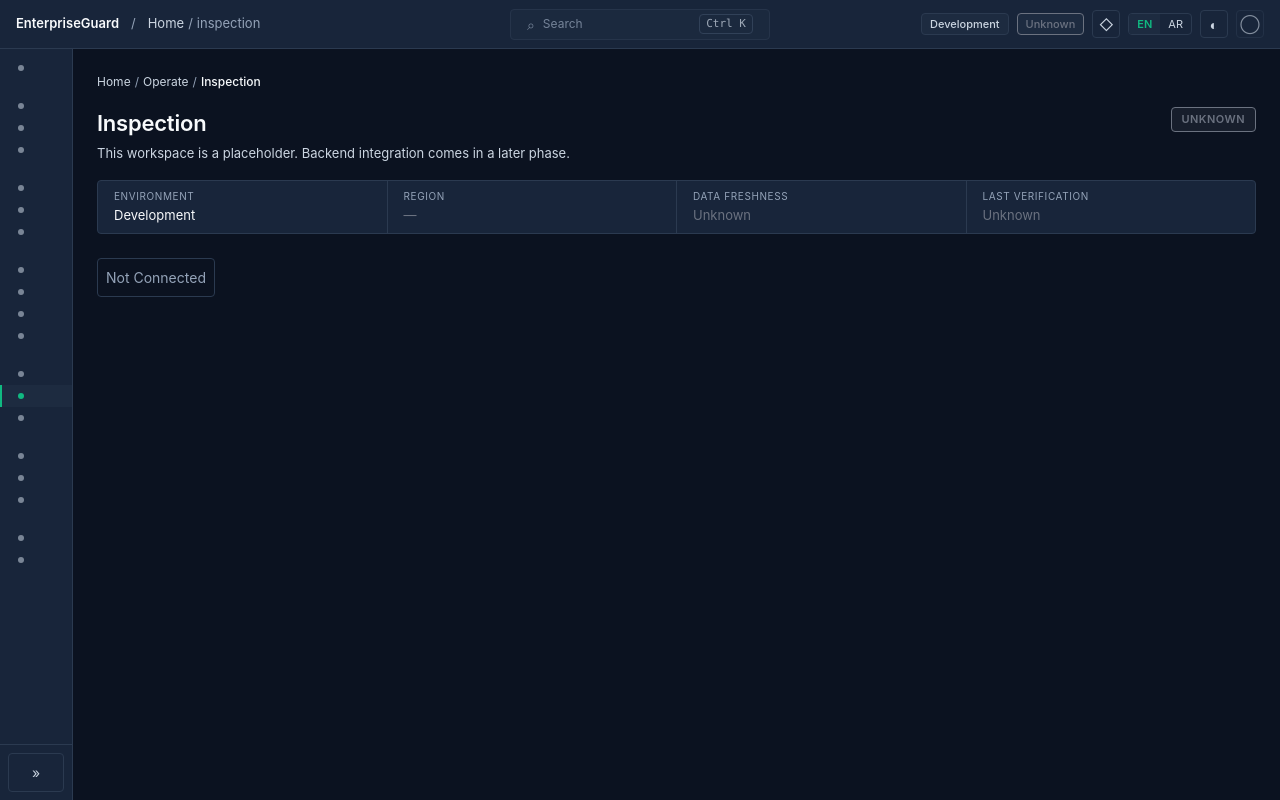
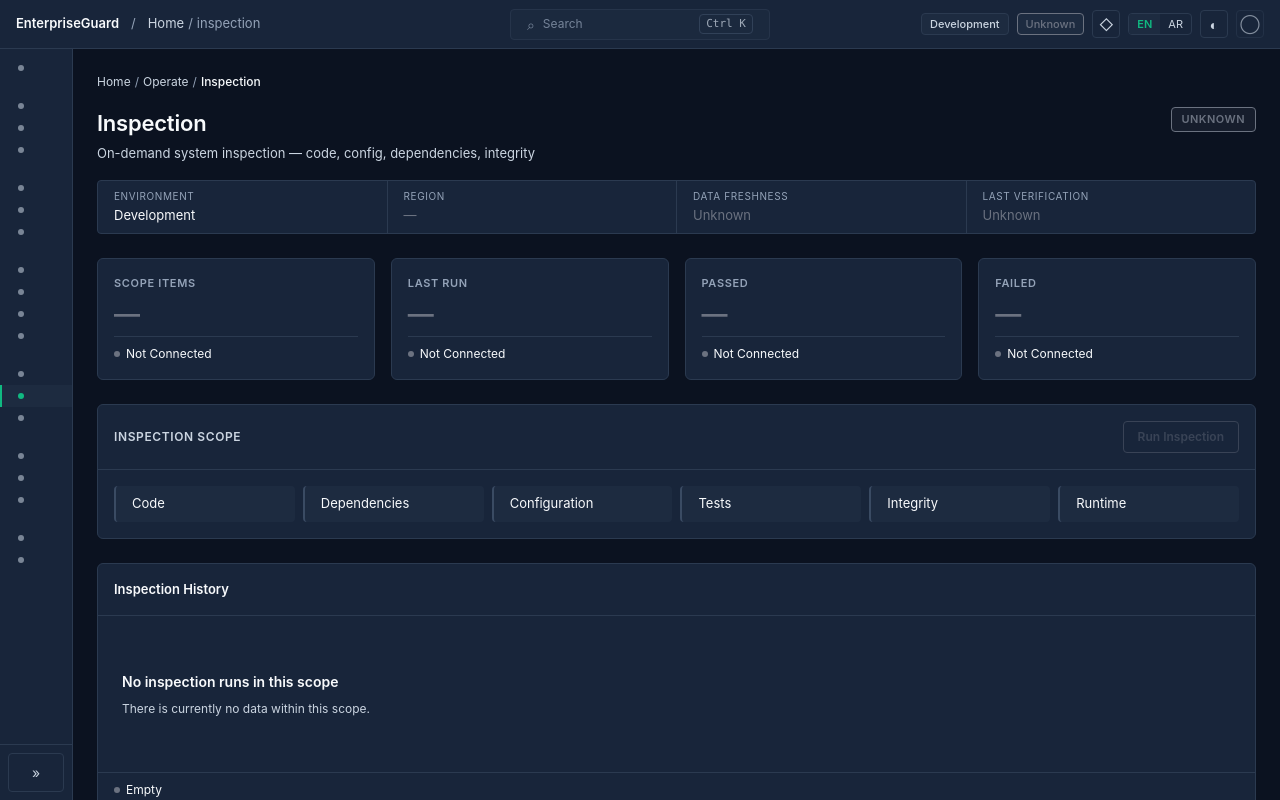
Before and after one commit to Bashar100-A/EnterpriseGuard, a React (Vite) app in the folder frontend/: page /inspection in a window 1280 px wide. Built offline with nearby package versions, Linux system fonts and the light colour scheme.

Commit message:
UI-01.G.6: add Inspection page

```diff
--- a/frontend/src/app/router.tsx
+++ b/frontend/src/app/router.tsx
@@ -15,6 +15,7 @@ import { ThreatPage } from '../features/threat'
 import { PoliciesPage } from '../features/policies'
 import { ApprovalsPage } from '../features/approvals'
 import { ManifestsPage } from '../features/manifests'
+import { InspectionPage } from '../features/inspection'
 
 export interface RouteSpec {
   path: string
@@ -59,6 +60,7 @@ function buildChildRoutes(): RouteObject[] {
       : spec.path === '/policies' ? <PoliciesPage />
       : spec.path === '/approvals' ? <ApprovalsPage />
       : spec.path === '/manifests' ? <ManifestsPage />
+      : spec.path === '/inspection' ? <InspectionPage />
       : spec.path === '/health' ? <HealthPage />
       : spec.path === '/sibb' ? <SibbPage />
       : spec.path === '/provenance' ? <ProvenancePage />
--- a/frontend/src/app/styles.css
+++ b/frontend/src/app/styles.css
@@ -2689,3 +2689,90 @@ body {
 .eg-manifests__executions {
   margin-block-end: var(--eg-space-3);
 }
+
+/* ------------------------------------------------------------
+   InspectionPage (G.6)
+   ------------------------------------------------------------ */
+
+.eg-inspection__metrics {
+  display: grid;
+  grid-template-columns: repeat(auto-fit, minmax(200px, 1fr));
+  gap: var(--eg-space-3);
+  margin-block-end: var(--eg-space-4);
+}
+
+.eg-inspection__scope {
+  border: 1px solid var(--eg-border-subtle);
+  border-radius: var(--eg-radius-md);
+  background: var(--eg-bg-surface-1);
+  margin-block-end: var(--eg-space-4);
+  overflow: hidden;
+}
+
+.eg-inspection__scope-header {
+  display: flex;
+  align-items: center;
+  justify-content: space-between;
+  gap: var(--eg-space-3);
+  padding: var(--eg-space-3);
+  border-block-end: 1px solid var(--eg-border-subtle);
+}
+
+.eg-inspection__scope-title {
+  font-size: 12px;
+  font-weight: 600;
+  letter-spacing: 0.05em;
+  text-transform: uppercase;
+  color: var(--eg-text-secondary);
+}
+
+.eg-inspection__run {
+  padding: 6px 14px;
+  background: transparent;
+  color: var(--eg-signal-blue);
+  border: 1px solid var(--eg-signal-blue);
+  border-radius: var(--eg-radius-sm);
+  font-family: inherit;
+  font-size: 12px;
+  font-weight: 600;
+  cursor: pointer;
+  white-space: nowrap;
+}
+
+.eg-inspection__run:disabled {
+  opacity: 0.4;
+  cursor: not-allowed;
+  color: var(--eg-unknown-gray);
+  border-color: var(--eg-unknown-gray);
+}
+
+.eg-inspection__run:not(:disabled):hover {
+  background: color-mix(in srgb, var(--eg-signal-blue) 12%, transparent);
+}
+
+.eg-inspection__run:focus-visible {
+  outline: 2px solid var(--eg-signal-blue);
+  outline-offset: 2px;
+}
+
+.eg-inspection__scope-list {
+  display: grid;
+  grid-template-columns: repeat(auto-fit, minmax(160px, 1fr));
+  list-style: none;
+  margin: 0;
+  padding: var(--eg-space-3);
+  gap: var(--eg-space-2);
+}
+
+.eg-inspection__scope-item {
+  padding: var(--eg-space-2) var(--eg-space-3);
+  background: var(--eg-bg-surface-2);
+  border-radius: var(--eg-radius-sm);
+  font-size: 13px;
+  color: var(--eg-text-primary);
+  border-inline-start: 2px solid var(--eg-border-strong);
+}
+
+.eg-inspection__history {
+  margin-block-end: var(--eg-space-3);
+}
--- /dev/null
+++ b/frontend/src/features/inspection/InspectionPage.tsx
@@ -0,0 +1,157 @@
+import type { ReactElement } from 'react'
+import { useTranslation } from 'react-i18next'
+
+import { WorkspaceHeader, ContextStrip } from '../../components/workspace'
+import { MetricCard, EnterpriseTable } from '../../components/data-display'
+import type { EnterpriseColumn, MetricValue } from '../../components/data-display'
+import {
+  StatusBadge,
+  TechnicalIdentifier,
+} from '../../components/security'
+import type { StatusKey } from '../../components/security'
+
+interface RunRow {
+  id: string
+  scope: string
+  state: StatusKey
+  duration: string
+  completedAt: string
+}
+
+function resolveEnvironment(): string {
+  const mode = import.meta.env.MODE
+  if (mode === 'production') return 'Production'
+  if (mode === 'development') return 'Development'
+  if (mode === 'test') return 'Test'
+  return 'Unknown'
+}
+
+const SCOPE_KEYS = ['code', 'dependencies', 'configuration', 'tests', 'integrity', 'runtime'] as const
+
+/**
+ * InspectionPage — UI-01.G.6.
+ *
+ * On-demand inspection surface. Shows:
+ *   - Six inspection scopes (Code, Dependencies, Config, Tests, Integrity, Runtime)
+ *   - A disabled "Run Inspection" button until the backend is connected
+ *   - History table of past runs (empty by design in UI-01)
+ *
+ * The Run button remains disabled — the UI never pretends to run
+ * an inspection without a backend to authorize and execute it.
+ */
+export function InspectionPage(): ReactElement {
+  const { t } = useTranslation('inspection')
+  const { t: tW } = useTranslation('workspace')
+  const { t: tN } = useTranslation('navigation')
+
+  const backendConnected = false
+  const emptyValue: MetricValue = { value: null }
+  const runs: RunRow[] = []
+
+  const columns: EnterpriseColumn<RunRow>[] = [
+    {
+      key: 'id',
+      header: t('history.id'),
+      render: (r) => <TechnicalIdentifier value={r.id} maxLength={14} />,
+    },
+    { key: 'scope', header: t('history.scope') },
+    {
+      key: 'state',
+      header: t('history.state'),
+      render: (r) => <StatusBadge status={r.state} withDot />,
+    },
+    {
+      key: 'duration',
+      header: t('history.duration'),
+      render: (r) => <span className="eg-mono">{r.duration}</span>,
+    },
+    {
+      key: 'completedAt',
+      header: t('history.completedAt'),
+      render: (r) => <span className="eg-mono">{r.completedAt}</span>,
+    },
+  ]
+
+  const breadcrumb = [
+    { label: tW('breadcrumb.home') },
+    { label: tN('groups.operate') },
+    { label: t('title'), current: true },
+  ]
+
+  return (
+    <>
+      <WorkspaceHeader
+        breadcrumb={breadcrumb}
+        title={t('title')}
+        description={t('description')}
+        assuranceState="unknown"
+        context={
+          <ContextStrip
+            environment={resolveEnvironment()}
+            region="—"
+            dataFreshness="Unknown"
+            lastVerification="Unknown"
+          />
+        }
+      />
+
+      <section className="eg-inspection__metrics" aria-label={t('metrics.label')}>
+        <MetricCard
+          label={t('metrics.scopeItems')}
+          value={emptyValue}
+          dataState={backendConnected ? 'live' : 'notConnected'}
+        />
+        <MetricCard
+          label={t('metrics.lastRun')}
+          value={emptyValue}
+          dataState={backendConnected ? 'live' : 'notConnected'}
+        />
+        <MetricCard
+          label={t('metrics.passed')}
+          value={emptyValue}
+          dataState={backendConnected ? 'live' : 'notConnected'}
+        />
+        <MetricCard
+          label={t('metrics.failed')}
+          value={emptyValue}
+          dataState={backendConnected ? 'live' : 'notConnected'}
+        />
+      </section>
+
+      <section className="eg-inspection__scope" aria-label={t('scopes.label')}>
+        <div className="eg-inspection__scope-header">
+          <span className="eg-inspection__scope-title">{t('scopes.label')}</span>
+          <button
+            type="button"
+            className="eg-inspection__run"
+            disabled
+            title={t('run.unavailable')}
+            data-testid="eg-inspection-run"
+          >
+            {t('run.label')}
+          </button>
+        </div>
+        <ul className="eg-inspection__scope-list" role="list">
+          {SCOPE_KEYS.map((key) => (
+            <li key={key} className="eg-inspection__scope-item">
+              {t(`scopes.${key}`)}
+            </li>
+          ))}
+        </ul>
+      </section>
+
+      <section className="eg-inspection__history">
+        <EnterpriseTable<RunRow>
+          columns={columns}
+          rows={runs}
+          getRowKey={(r) => r.id}
+          state={backendConnected ? 'loaded' : 'empty'}
+          caption={t('history.caption')}
+          emptyMessage={t('history.empty')}
+        />
+      </section>
+
+      <p className="eg-note">{t('backendNote')}</p>
+    </>
+  )
+}
--- /dev/null
+++ b/frontend/src/features/inspection/index.ts
@@ -0,0 +1 @@
+export { InspectionPage } from './InspectionPage'
--- a/frontend/src/i18n/index.ts
+++ b/frontend/src/i18n/index.ts
@@ -25,6 +25,7 @@ import enThreat from './locales/en/threat.json'
 import enPolicies from './locales/en/policies.json'
 import enApprovals from './locales/en/approvals.json'
 import enManifests from './locales/en/manifests.json'
+import enInspection from './locales/en/inspection.json'
 
 import arCommon from './locales/ar/common.json'
 import arNavigation from './locales/ar/navigation.json'
@@ -50,6 +51,7 @@ import arThreat from './locales/ar/threat.json'
 import arPolicies from './locales/ar/policies.json'
 import arApprovals from './locales/ar/approvals.json'
 import arManifests from './locales/ar/manifests.json'
+import arInspection from './locales/ar/inspection.json'
 
 export const SUPPORTED_LANGUAGES = ['en', 'ar'] as const
 export type SupportedLanguage = (typeof SUPPORTED_LANGUAGES)[number]
@@ -82,6 +84,7 @@ export const NAMESPACES = [
   'policies',
   'approvals',
   'manifests',
+  'inspection',
 ] as const
 
 function isSupported(value: string | null | undefined): value is SupportedLanguage {
@@ -120,6 +123,7 @@ const resources = {
     policies: enPolicies,
     approvals: enApprovals,
     manifests: enManifests,
+    inspection: enInspection,
   },
   ar: {
     common: arCommon,
@@ -146,6 +150,7 @@ const resources = {
     policies: arPolicies,
     approvals: arApprovals,
     manifests: arManifests,
+    inspection: arInspection,
   },
 }
 
--- /dev/null
+++ b/frontend/src/i18n/locales/ar/inspection.json
@@ -0,0 +1,34 @@
+{
+  "title": "الفحص",
+  "description": "فحص النظام عند الطلب — الكود والإعدادات والاعتماديات والسلامة",
+  "metrics": {
+    "label": "مؤشرات الفحص",
+    "scopeItems": "عناصر النطاق",
+    "lastRun": "آخر تشغيل",
+    "passed": "ناجحة",
+    "failed": "فاشلة"
+  },
+  "scopes": {
+    "label": "نطاق الفحص",
+    "code": "الكود",
+    "dependencies": "الاعتماديات",
+    "configuration": "الإعدادات",
+    "tests": "الاختبارات",
+    "integrity": "السلامة",
+    "runtime": "التشغيل"
+  },
+  "run": {
+    "label": "بدء الفحص",
+    "unavailable": "خادم الفحص غير متصل"
+  },
+  "history": {
+    "caption": "سجل الفحص",
+    "id": "معرّف التشغيل",
+    "scope": "النطاق",
+    "state": "الحالة",
+    "duration": "المدة",
+    "completedAt": "اكتمل",
+    "empty": "لا توجد عمليات فحص في هذا النطاق"
+  },
+  "backendNote": "تكامل الخادم في مرحلة لاحقة. يبقى زر التشغيل معطّلًا حتى يتوفر خادم الفحص. لا يتم اختلاق أي نتائج فحص."
+}
--- /dev/null
+++ b/frontend/src/i18n/locales/en/inspection.json
@@ -0,0 +1,34 @@
+{
+  "title": "Inspection",
+  "description": "On-demand system inspection — code, config, dependencies, integrity",
+  "metrics": {
+    "label": "Inspection indicators",
+    "scopeItems": "Scope Items",
+    "lastRun": "Last Run",
+    "passed": "Passed",
+    "failed": "Failed"
+  },
+  "scopes": {
+    "label": "Inspection Scope",
+    "code": "Code",
+    "dependencies": "Dependencies",
+    "configuration": "Configuration",
+    "tests": "Tests",
+    "integrity": "Integrity",
+    "runtime": "Runtime"
+  },
+  "run": {
+    "label": "Run Inspection",
+    "unavailable": "Inspection backend not connected"
+  },
+  "history": {
+    "caption": "Inspection History",
+    "id": "Run ID",
+    "scope": "Scope",
+    "state": "State",
+    "duration": "Duration",
+    "completedAt": "Completed",
+    "empty": "No inspection runs in this scope"
+  },
+  "backendNote": "Backend integration comes in a later phase. The Run button remains disabled until the inspection backend is available. No inspection results are fabricated."
+}
```
Also changed, not shown: 1 other file (tests, documents, lock files or other folders).
